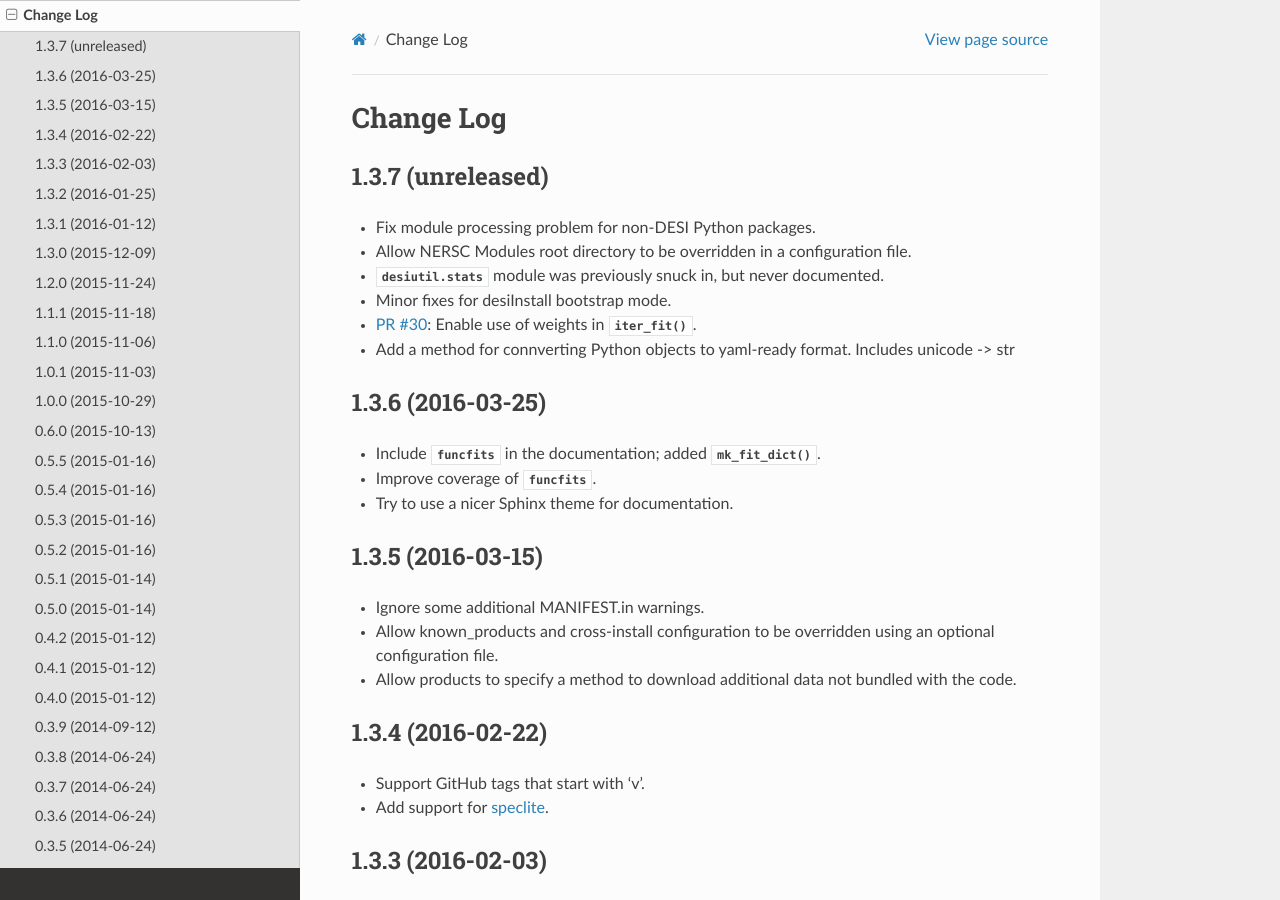
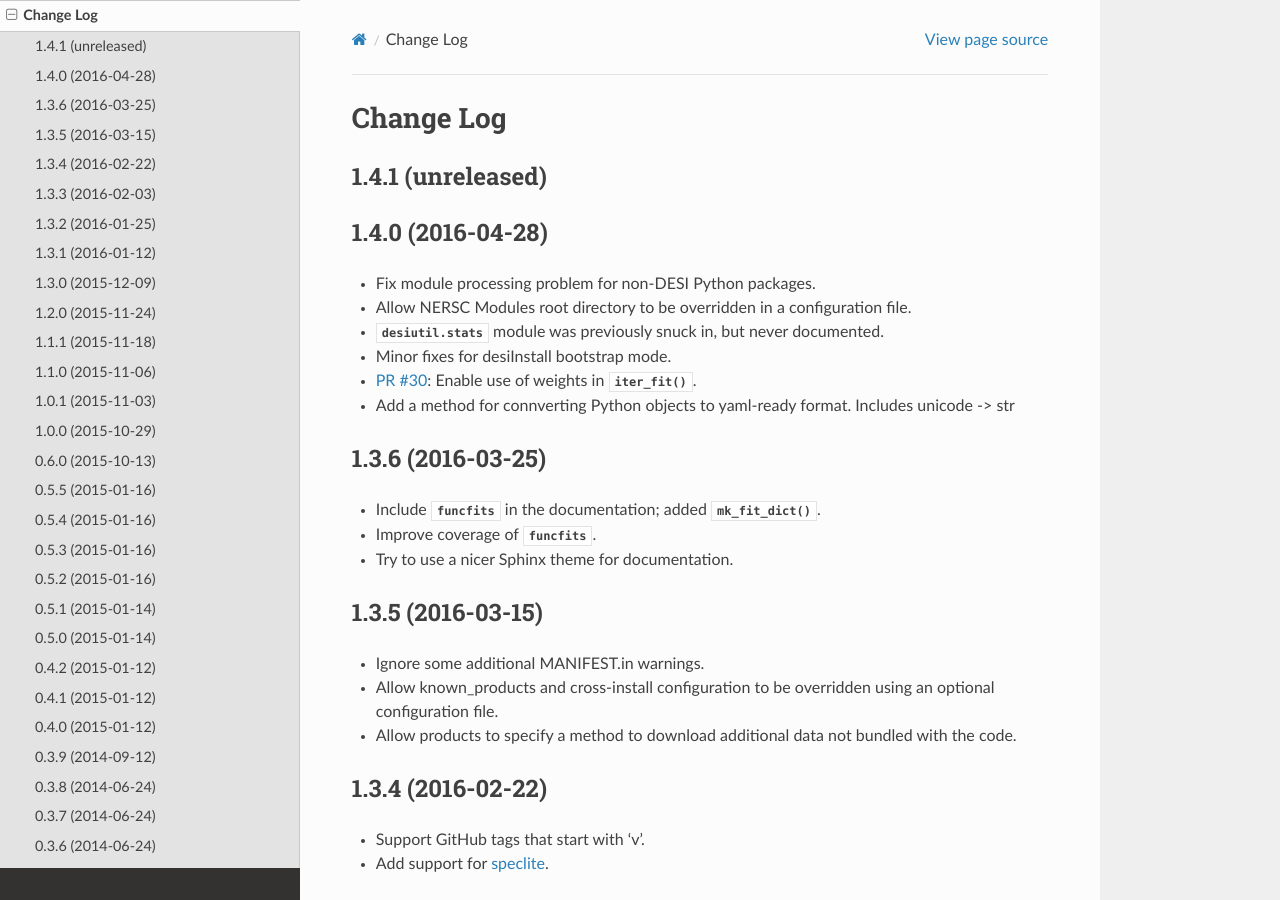
Before and after one commit to desihub/desiutil, a Sphinx documentation site: the page built from doc/changes.rst, in a window 1280 px wide and 900 px high. Built offline with Sphinx 7.4.7 and the Read the Docs theme 2.0.0, drawn with Linux system fonts in a browser that asks for light colours.

Commit message:
update changes.rst and version for 1.4.0 tag

```diff
--- a/doc/changes.rst
+++ b/doc/changes.rst
@@ -2,7 +2,10 @@
 Change Log
 ==========
 
-1.3.7 (unreleased)
+1.4.1 (unreleased)
+------------------
+
+1.4.0 (2016-04-28)
 ------------------
 
 * Fix module processing problem for non-DESI Python packages.
--- a/py/desiutil/_version.py
+++ b/py/desiutil/_version.py
@@ -1 +1 @@
-__version__ = '1.3.6.dev289'
+__version__ = '1.4.0'
```
